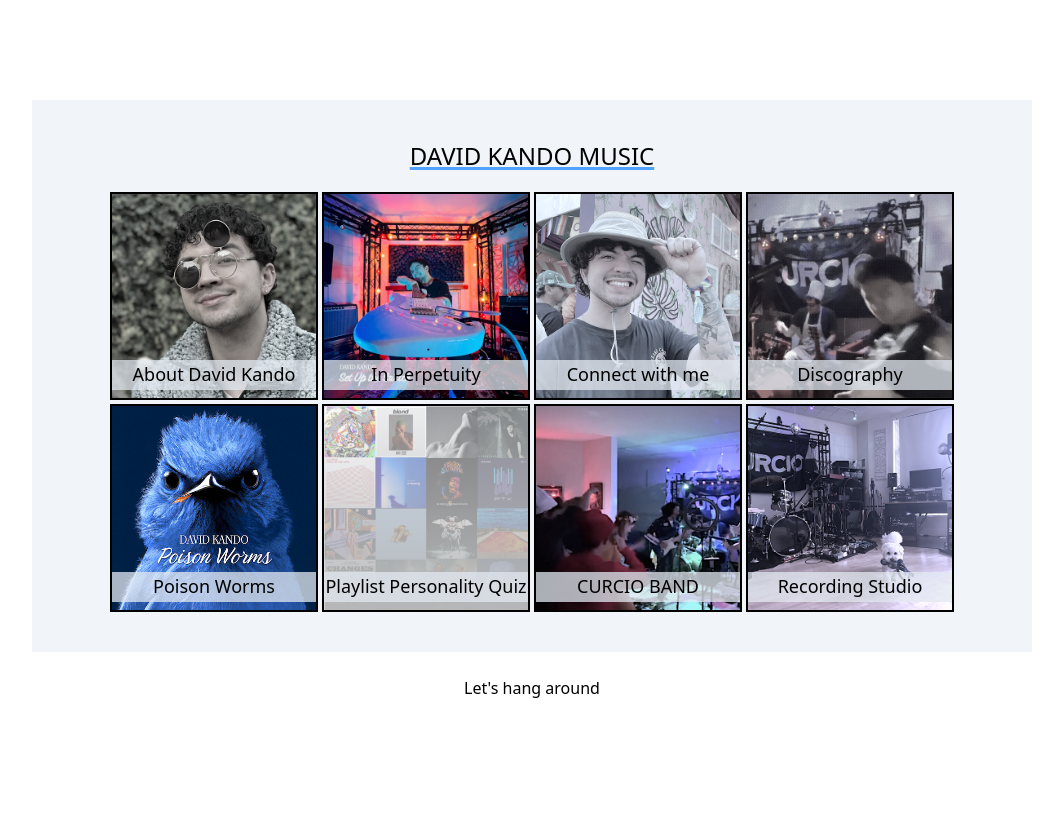
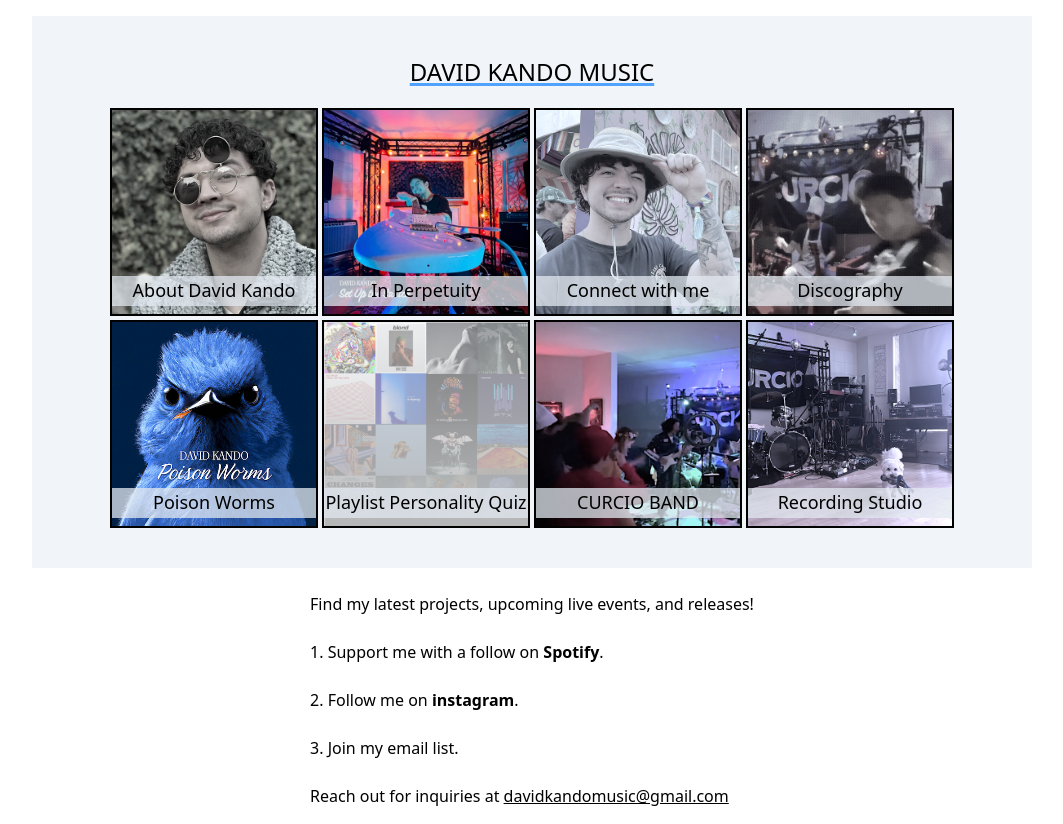
Before and after one commit to mkelly115/site, a Next.js app: page /connect in a window 1280 px wide. Shown: the whole page, without its empty margins (108-1171 px from the left). Before the commit the page ends 800 px from the top, so only its background shows below. Built offline with nearby package versions, Linux system fonts and the light colour scheme; a web font is replaced by a local one.

Commit message:
added base jsx code to connect page.js

```diff
--- a/app/connect/page.js
+++ b/app/connect/page.js
@@ -1,5 +1,32 @@
+// import Form from './email-list/form';
+// import Followers from './followers';
+
 export default function Page() {
-    return (
-        <div>Let's hang around</div>
-    )
+  return (
+    <div>
+      <div>
+        Find my latest projects, upcoming live events, and releases!
+      </div>
+      <br />
+      <div>
+        1. Support me with a follow on{' '}
+        <a className="font-bold link" href="https://open.spotify.com/artist/6ep6Hvwexmaa5IqcPxMxqC?si=t24Vsf6LRsKSIy5lV0wvNw" target="_blank">Spotify</a>.
+      </div>
+      {/* <Followers /> */}
+      <br />
+      <div>
+        2. Follow me on{' '}
+        <a className="font-bold link" href="https://www.instagram.com/davidkandomusic/" target="_blank">instagram</a>.
+      </div>
+      <br />
+      <div>
+        3. Join my email list.
+      </div>
+      {/* <Form /> */}
+      <br />
+      <div>
+        Reach out for inquiries at <span className="underline">davidkandomusic@gmail.com</span>
+      </div>
+    </div>
+  )
 }
```
